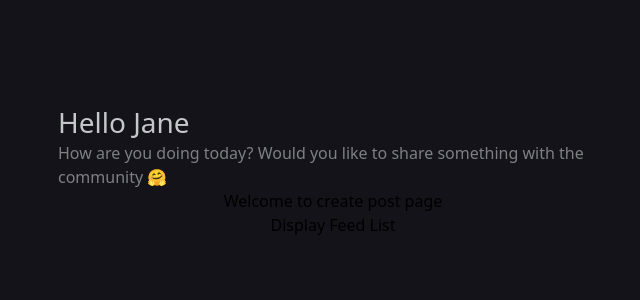
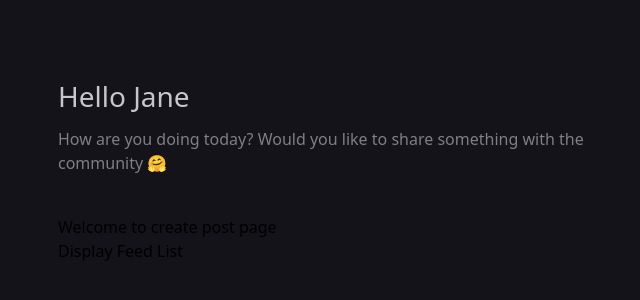
Before and after one commit to divya661/Login-Facebook-Feed-UI, a Next.js app: page /feed in a window 1280 px wide. Shown: the part 230-530 px from the top of the page, without its empty margins (307-947 px from the left). Built offline with nearby package versions, Linux system fonts and the light colour scheme.

Commit message:
fix(feed-page): create sections

```diff
--- a/src/pages/feed/index.tsx
+++ b/src/pages/feed/index.tsx
@@ -8,14 +8,16 @@ import Display from "./components/display/Display";
 function Feed() {
     return (
         <div className="w-screen h-screen overflow-y-auto overflow-x-hidden flex flex-col items-center justify-center bg-theme-black ">
-            <section className="border-box">
+            <section className="border-box" id="greatings">
                 <Text color="#C5C7CA" fontWeight="500" size="4xl" textAlign="left">Hello Jane</Text>
-                <div className="w-[550px]">
+                <div className="w-[550px] mt-[12px]">
                     <Text color="#7F8084" fontWeight="400" size="md" textAlign="left" lineHeight="150%">How are you doing today? Would you like to share something with the community 🤗</Text>
                 </div>
             </section>
+            <section className="w-[550px] mt-[40px]" id="feed">
             <CreatePost />
             <Display />
+            </section>
         </div>
     );
 }
```
